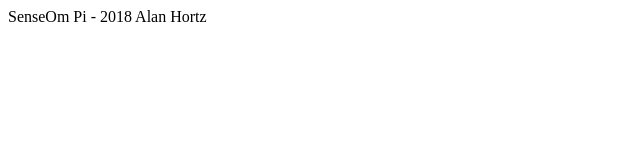
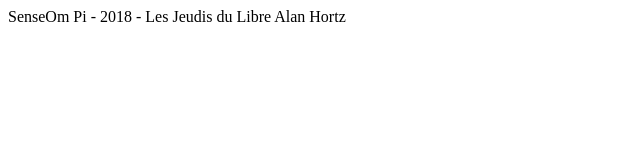
Before and after one commit to handsonio/senseom-pi, a website: page index.html in a window 1280 px wide. Shown: the whole page, without its empty margins (0-640 px from the left). Drawn offline with nearby package versions, Linux system fonts and the light colour scheme; no server answers.

Commit message:
Nouveau titre

```diff
--- a/index.html
+++ b/index.html
@@ -10,7 +10,7 @@
 			</script>
 
 
-			SenseOm Pi - 2018
+			SenseOm Pi - 2018 - Les Jeudis du Libre
 			Alan Hortz
 
 	</body>
```
